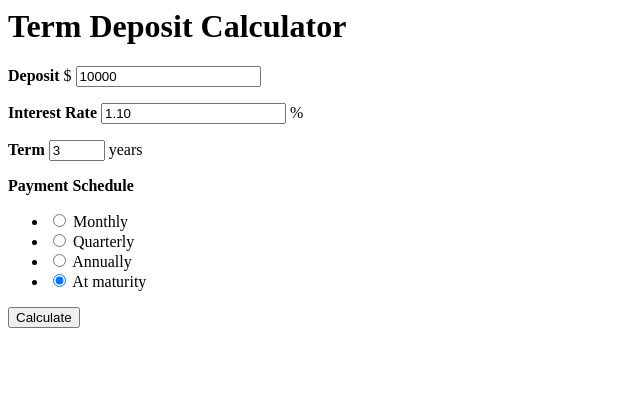
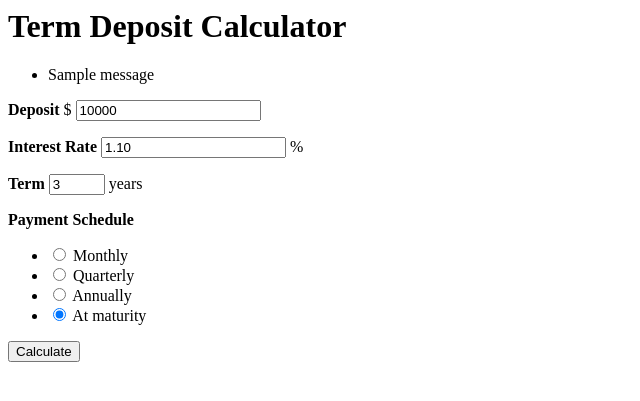
Before and after one commit to kennib/Ferocia, a Flask app: page / in a window 1280 px wide. Shown: the top 401 px of the page, without its empty margins (0-640 px from the left). Run offline with Flask 3, Linux system fonts and the light colour scheme; one stand-in notice (Sample message) is shown.

Commit message:
Displayed "flashed" error messages
This results ind uplicated error messages. I think this is to the user's advantage though.

```diff
--- a/main.py
+++ b/main.py
@@ -41,7 +41,6 @@ def term_deposit_interest_form():
         )
 
     if form.errors:
-        print(form.errors)
         for field, errors in form.errors.items():
             for error in errors:
                 flash(f"Error in {field}: {error}")
--- a/templates/form.html
+++ b/templates/form.html
@@ -9,6 +9,19 @@
 </style>
 
 <h1>Term Deposit Calculator</h1>
+
+<aside>
+  {% with messages = get_flashed_messages(with_categories=true) %}
+        {% if messages %}
+            <ul class="flashes">
+                {% for category, message in messages %}
+                    <li class="{{ category }}">{{ message }}</li>
+                {% endfor %}
+            </ul>
+        {% endif %}
+    {% endwith %}
+</aside>
+
 <form method="POST">
   {{ form.csrf_token }}
 
```
